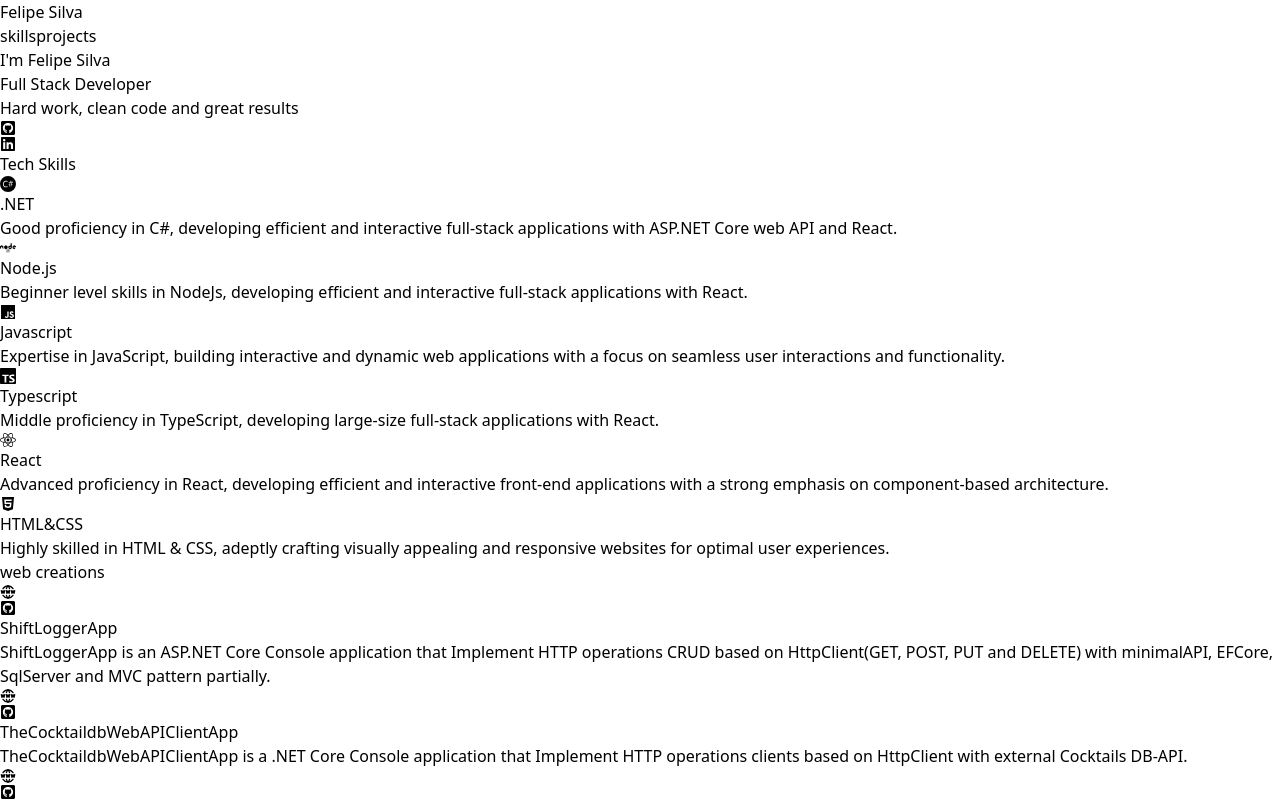
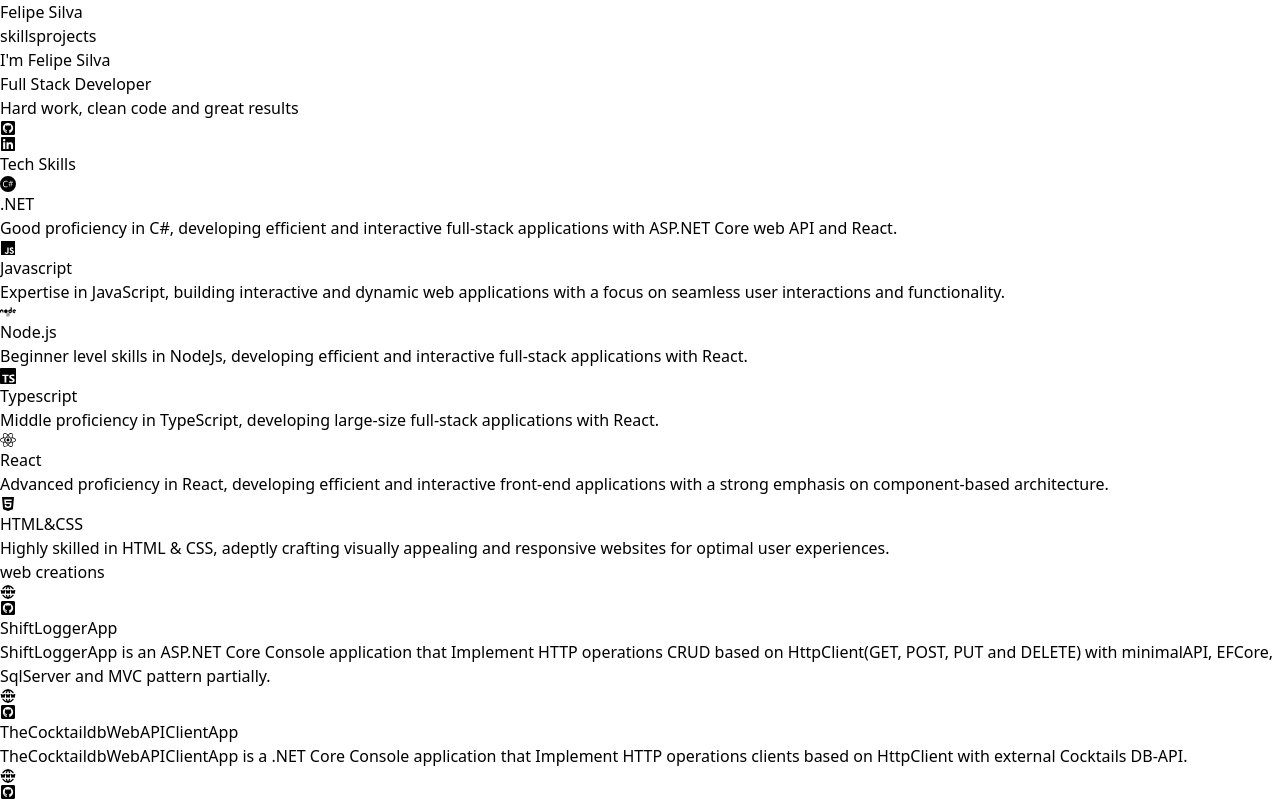
Before and after one commit to Fjdsilv/portfolio-2.0, a React (Vite) app: page / in a window 1280 px wide. Shown: the top 801 px of the page. Built offline with nearby package versions, Linux system fonts and the light colour scheme.

Commit message:
fix skills order

```diff
--- a/src/data.jsx
+++ b/src/data.jsx
@@ -17,15 +17,15 @@
   },
   {
     id: nanoid(),
+    title: 'Javascript',
+    icon: <FaJs className='h-16 w-16 text-blue-500' />,
+    text: 'Expertise in JavaScript, building interactive and dynamic web applications with a focus on seamless user interactions and 	functionality.',
+  },
+  {
+    id: nanoid(),
     title: 'Node.js',
     icon: <FaNode className='h-16 w-16 text-blue-500' />,
     text: 'Beginner level skills in NodeJs, developing efficient and interactive full-stack applications with React.',
-  },
-  {
-    id: nanoid(),
-    title: 'Javascript',
-    icon: <FaJs className='h-16 w-16 text-blue-500' />,
-    text: 'Expertise in JavaScript, building interactive and dynamic web applications with a focus on seamless user interactions and functionality.',
   },
   {
     id: nanoid(),
```
